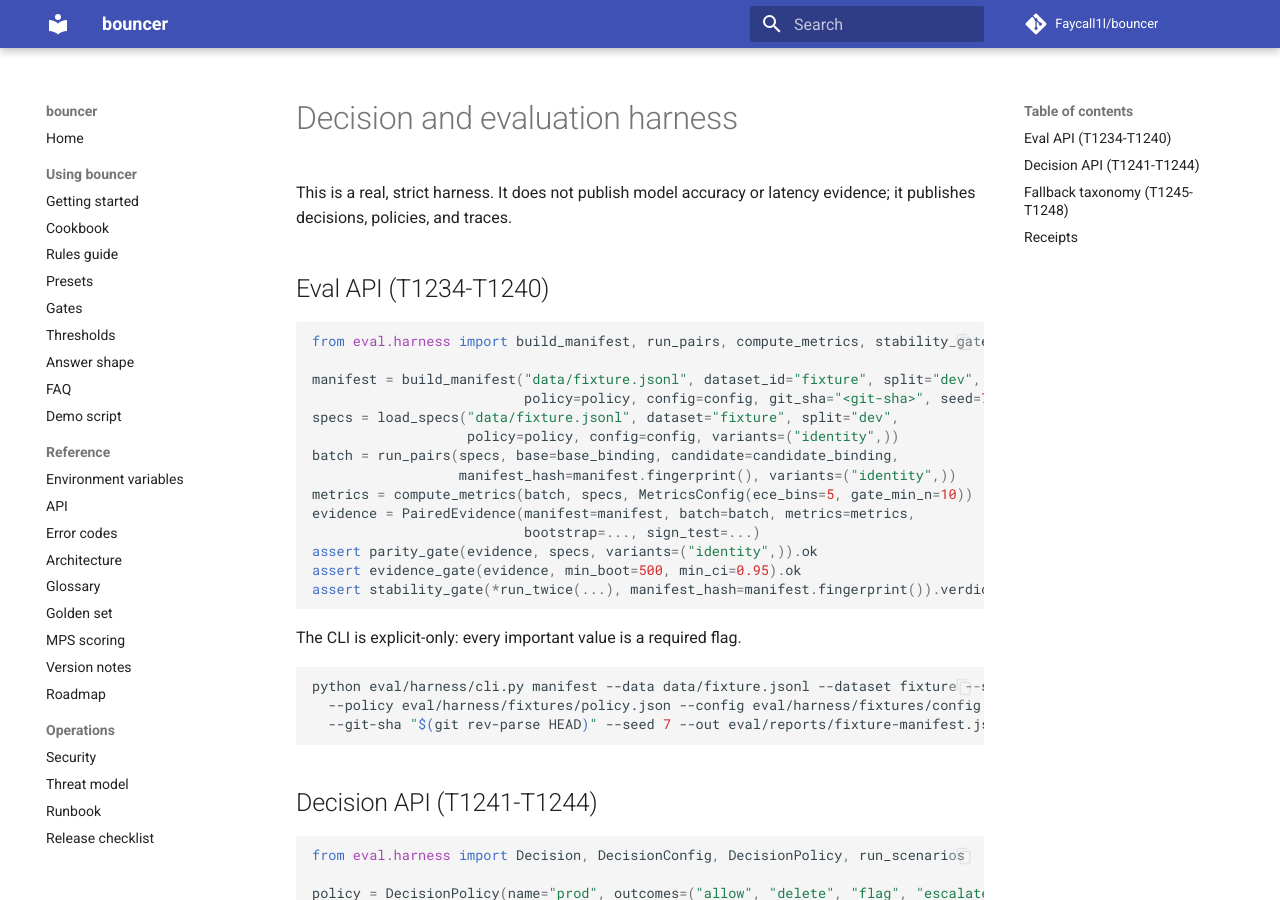
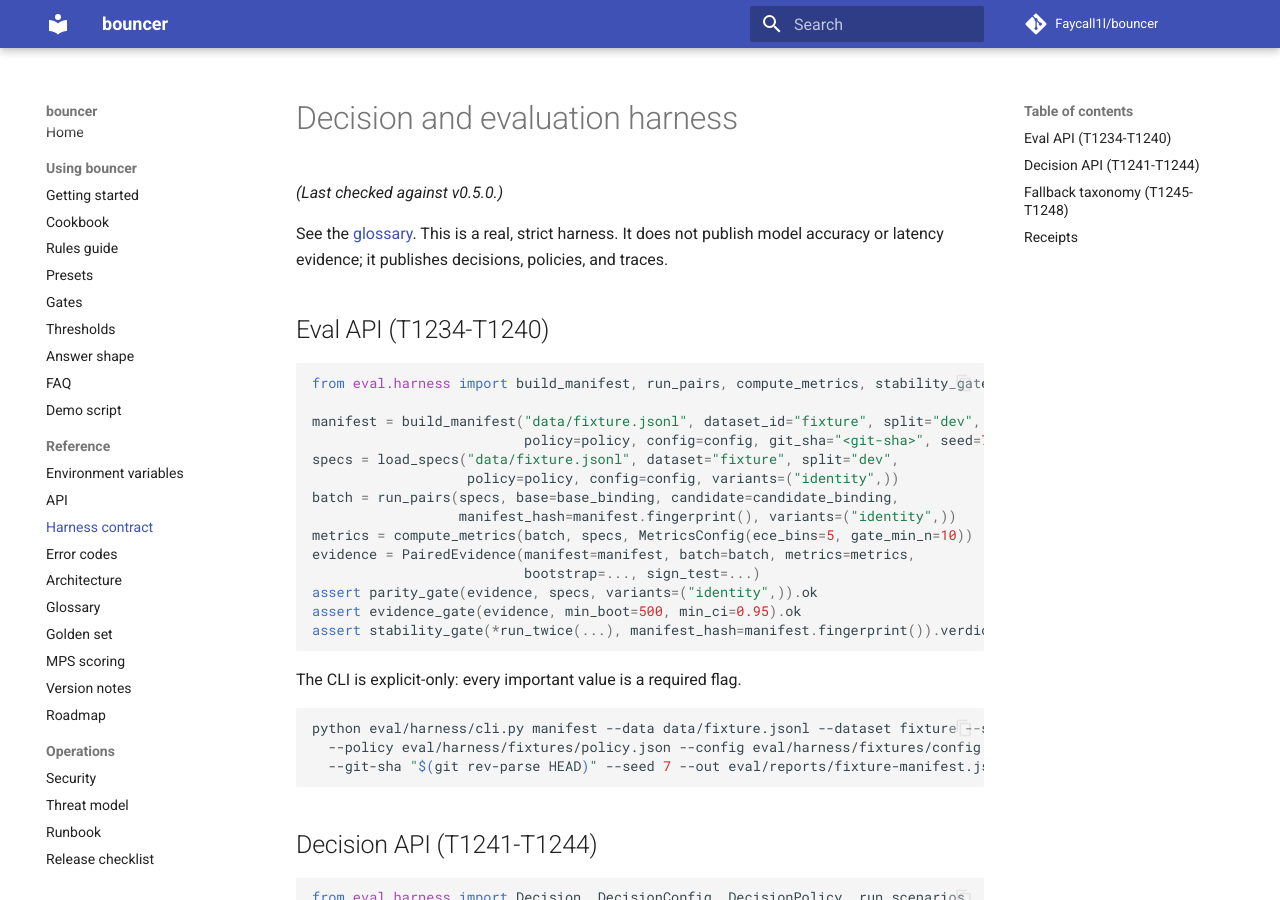
Before and after one commit to Faycall1l/bouncer, an MkDocs documentation site: the page built from docs/harness.md, in a window 1280 px wide and 900 px high. Built offline with MkDocs 1.6.1 and Material for MkDocs 9.7.7, drawn with Linux system fonts in a browser that asks for light colours; comment, search, counter and statistics services are not loaded.

Commit message:
T1250: fix full-suite sweep for harness docs, E_STATS, and runner cause test

```diff
--- a/docs/harness.md
+++ b/docs/harness.md
@@ -1,7 +1,10 @@
 # Decision and evaluation harness
 
-This is a real, strict harness. It does not publish model accuracy or latency
-evidence; it publishes decisions, policies, and traces.
+_(Last checked against v0.5.0.)_
+
+See the [glossary](glossary.md). This is a real, strict harness. It does not
+publish model accuracy or latency evidence; it publishes decisions, policies,
+and traces.
 
 ## Eval API (T1234-T1240)
 
--- a/mkdocs.yml
+++ b/mkdocs.yml
@@ -46,6 +46,7 @@ nav:
   - Reference:
       - Environment variables: environment.md
       - API: api.md
+      - Harness contract: harness.md
       - Error codes: error-codes.md
       - Architecture: architecture.md
       - Glossary: glossary.md
--- a/src/gatekeeper/__init__.py
+++ b/src/gatekeeper/__init__.py
@@ -417,7 +417,7 @@ def moderate(message: str, rules: dict[str, str] | None = None,
         res = {"action": "allow", "rule": "ok", "confidence": 1.0, "harm": "safe",
                "harm_dist": [], "rule_dist": {"ok": 1.0}, "jailbreak_p": 0.0,
                "escalate_p": 0.0, "abstained": False, "reason": "empty message",
-               "cause": "empty message", "source": "empty", "latency_ms": 0.0}
+               "cause": "empty", "source": "empty", "latency_ms": 0.0}
         record_source("empty")  # T1245
         _observe(msg, "allow", "ok", 1.0, res["cause"],
                  adapter=adapter, preset=preset, rid=rid)  # T222+T867+T883
```
Also changed, not shown: TODO.md (+1 -1 lines), docs/error-codes.md (+1 -0 lines), 2 other files.
